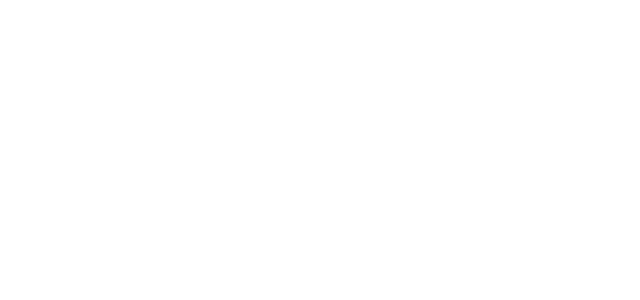
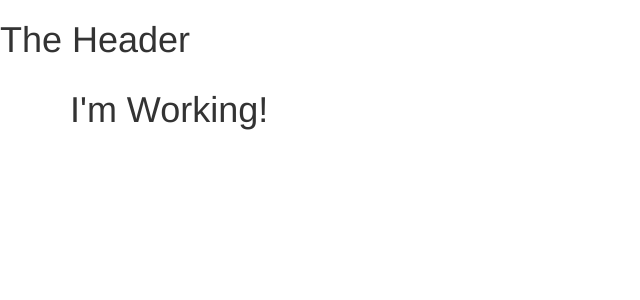
Before and after one commit to MysticBlaze085/angular-udemy-tutorials, an Angular app: page / in a window 1280 px wide. Shown: the top 300 px of the page, without its empty margins (0-640 px from the left). Built offline with nearby package versions, Linux system fonts and the light colour scheme.

Commit message:
4 files modified, 3 added

```diff
--- a/angular.json
+++ b/angular.json
@@ -23,7 +23,7 @@
               "src/assets"
             ],
             "styles": [
-
+              "node_modules/bootstrap/dist/css/bootstrap.min.css",
               "src/styles.css"
             ],
             "scripts": []
--- a/src/app/app.component.html
+++ b/src/app/app.component.html
@@ -0,0 +1,8 @@
+<app-header></app-header>
+<div class="container">
+  <div class="row">
+    <div class="col-md-12">
+      <h1>I'm Working!</h1>
+    </div>
+  </div>
+</div>
--- a/src/app/app.module.ts
+++ b/src/app/app.module.ts
@@ -4,10 +4,11 @@
 
 import { AppComponent } from './app.component';
 import { HelloComponent } from './hello.component';
+import { HeaderComponent } from './header/header.component';
 
 @NgModule({
   imports:      [ BrowserModule, FormsModule ],
-  declarations: [ AppComponent, HelloComponent ],
+  declarations: [ AppComponent, HelloComponent, HeaderComponent ],
   bootstrap:    [ AppComponent ]
 })
 export class AppModule { }
--- /dev/null
+++ b/src/app/header/header.component.html
@@ -0,0 +1 @@
+<h1>The Header</h1>
--- /dev/null
+++ b/src/app/header/header.component.ts
@@ -0,0 +1,15 @@
+import { Component, OnInit } from '@angular/core';
+
+@Component({
+  selector: 'app-header',
+  templateUrl: './header.component.html',
+  styleUrls: ['./header.component.css']
+})
+export class HeaderComponent implements OnInit {
+
+  constructor() { }
+
+  ngOnInit() {
+  }
+
+}
--- a/src/index.html
+++ b/src/index.html
@@ -1 +1,4 @@
+  <link rel="stylesheet" href="https://maxcdn.bootstrapcdn.com/bootstrap/3.4.1/css/bootstrap.min.css">
+  <script src="https://ajax.googleapis.com/ajax/libs/jquery/3.4.1/jquery.min.js"></script>
+  <script src="https://maxcdn.bootstrapcdn.com/bootstrap/3.4.1/js/bootstrap.min.js"></script>
 <my-app>loading</my-app>
```
Also changed, not shown: src/app/header/header.component.css (added).
